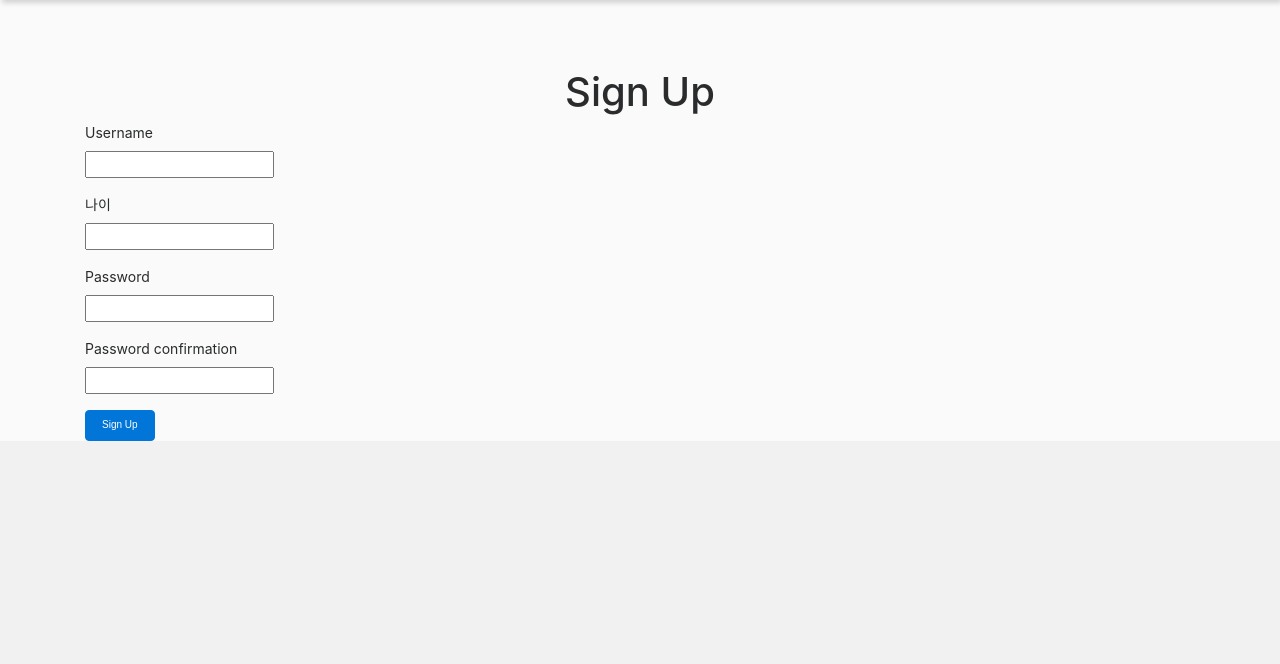
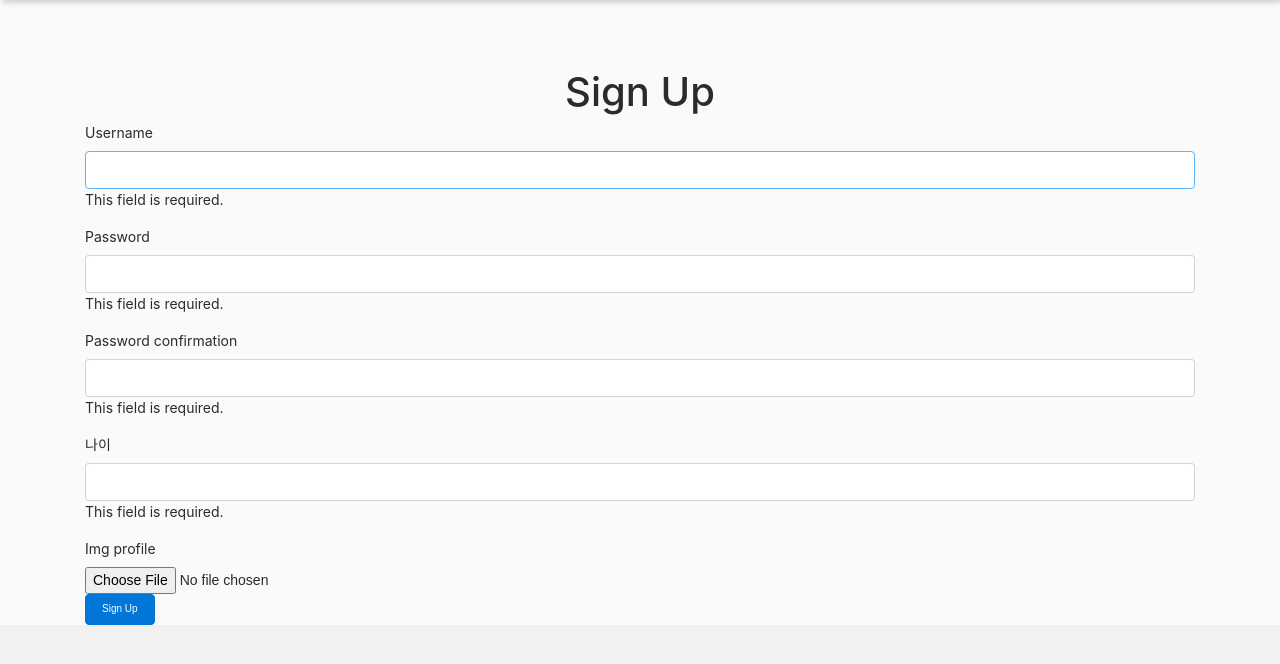
Before and after one commit to suhjohn/Instagram-Project, a Django app: page /member/signup in a window 1280 px wide. Shown: the part 54-718 px from the top of the page. Run offline with Django 3.2, Linux system fonts and the light colour scheme; parts of the project's set-up code (start-up, migrations or seed data) failed here and were passed over; some libraries are stand-ins or nearby versions.

Commit message:
Add Init to Signup Form for password1 and 2 to receive bootstrap form-control class

```diff
--- a/instagram/member/forms.py
+++ b/instagram/member/forms.py
@@ -5,47 +5,40 @@
 
 # from member.custom_validators import validate_username
 
+from .models import User
+
 User = get_user_model()
 
+
 class SignUpForm(UserCreationForm):
+    def __init__(self, *args, **kwargs):
+        super().__init__(*args, **kwargs)
+        class_update_fields = ('password1', 'password2')
+        for field in class_update_fields:
+            self.fields[field].widget.attrs.update({
+                'class' : 'form-control',
+            })
     class Meta(UserCreationForm.Meta):
         model = User
-        fields = UserCreationForm.Meta.fields + ('age',)
+        fields = ('username', 'password1', 'password2', 'age', 'img_profile',)
+        widgets = {
+            'username': forms.TextInput(
+                attrs={
+                    'class': 'form-control',
+                }
+            ),
+            'password1': forms.PasswordInput(
+                attrs={
+                    'class' : 'form-control',
+                }
+            ),
+            'age': forms.NumberInput(
+                attrs={
+                    'class': 'form-control',
+                }
+            ),
 
-
-# class SignUpForm(forms.Form):
-#     username = forms.CharField(
-#         widget=forms.TextInput(
-#             attrs={
-#                 'class': 'form-control',
-#             }
-#         )
-#     )
-#
-#     age = forms.IntegerField(
-#         widget=forms.NumberInput(
-#             attrs={
-#                 'class': 'form-control',
-#             }
-#         )
-#     )
-#
-#     password = forms.CharField(
-#         widget=forms.PasswordInput(
-#             attrs={
-#                 'class': 'form-control',
-#             }
-#         )
-#     )
-#
-#     password2 = forms.CharField(
-#         widget=forms.PasswordInput(
-#             attrs={
-#                 'class': 'form-control',
-#             }
-#         )
-#     )
-
+        }
 
 class LoginForm(forms.Form):
     """
--- a/instagram/member/models.py
+++ b/instagram/member/models.py
@@ -1,11 +1,11 @@
 from django.contrib.auth.models import AbstractUser, UserManager as DjangoUserManager
 from django.db import models
-
 
 
 class UserManager(DjangoUserManager):
     def create_superuser(self, *args, **kwargs):
         return super().create_superuser(age=30, *args, **kwargs)
+
 
 # Create your models here.
 class User(AbstractUser):
@@ -14,24 +14,23 @@
         blank=True,
     )
     age = models.IntegerField('나이')
-    # like_posts = models.ManyToManyField(
-    #     'post.Post',
-    #     verbose_name='좋아요 누른 포스트 목록',
-    #
-    # )
-    objects= UserManager()
+    like_posts = models.ManyToManyField(
+        'post.Post',
+        verbose_name='좋아요 누른 포스트 목록',
+
+    )
+    objects = UserManager()
 
     class Meta:
         verbose_name = '사용자'
-        verbose_name_plural= f'{verbose_name} 목록'
+        verbose_name_plural = f'{verbose_name} 목록'
 
-    # def like_post(self, post):
-    #     """
-    #     자신의 like_posts에 해당내용 추가
-    #     :param post:
-    #     :return:
-    #     """
-    #     self.like_posts.add(post=post)
+    def like_post(self, post):
+        """자신의 like_posts에 해당내용 추가
+        :param post:
+        :return:
+        """
+        self.like_posts.add(post=post)
 
-    #Createsuperuser를 할 때 물어보는 항목 추가
-    # REQUIRED_FIELDS = AbstractUser.REQUIRED_FIELDS + ['age']
+        # Createsuperuser를 할 때 물어보는 항목 추가
+        # REQUIRED_FIELDS = AbstractUser.REQUIRED_FIELDS + ['age']
--- a/instagram/member/views.py
+++ b/instagram/member/views.py
@@ -42,7 +42,8 @@
     """
     signup_form = SignUpForm(request.POST,)
     if signup_form.is_valid():
-        new_user = signup_form.signup()
+        new_user = signup_form.save(commit=False)
+        new_user.save()
         django_login(request, new_user)
         return redirect('post:post_list')
     context = {
--- a/instagram/static/css/style.css
+++ b/instagram/static/css/style.css
@@ -89,11 +89,14 @@
 }
 
 .comment-form-container {
-  width: 95%;
   border-top: 1px solid #e1e1e1;
   position: relative;
   margin: 0 auto;
-  height: 60px;
+}
+
+.margin-width-container {
+  width: 95%;
+  margin: 0 auto;
 }
 
 .comment-form {
--- a/instagram/static/scss/style.scss
+++ b/instagram/static/scss/style.scss
@@ -84,12 +84,16 @@
 }
 
 .comment-form-container{
-  width:95%;
   border-top: 1px solid #e1e1e1;
   position:relative;
   margin: 0 auto;
-  height:60px;
 }
+
+.margin-width-container{
+  width:95%;
+  margin:0 auto;
+}
+
 .comment-form{
   width:95%;
   height:58px;
--- a/instagram/templates/base.html
+++ b/instagram/templates/base.html
@@ -7,13 +7,6 @@
     <meta name="viewport"
           content="width=device-width, user-scalable=no, initial-scale=1.0, maximum-scale=1.0, minimum-scale=1.0">
     <meta http-equiv="X-UA-Compatible" content="ie=edge">
-    <style>
-      #map {
-        height: 600px;
-        width : 100%;
-      }
-
-    </style>
     {% include "head_css.html" %}
     <title>{% block head_title %}{% endblock %}</title>
 </head>
--- a/instagram/templates/include/form-horizontal.html
+++ b/instagram/templates/include/form-horizontal.html
@@ -14,12 +14,12 @@
             {{ field}}
         </div>
 
-        <!--{% if field.errors %}-->
-        <!--<ul>-->
-            <!--{% for error in field.errors %}-->
-            <!--<li>{{ error }}</li>-->
-            <!--{% endfor %}-->
-        <!--</ul>-->
+        {% if field.errors %}
+        <ul>
+            {% for error in field.errors %}
+            <li>{{ error }}</li>
+            {% endfor %}
+        </ul>
     </div>
 
     {% endif %}
```
Also changed, not shown: instagram/post/forms.py (+7 -0 lines), instagram/post/views.py (+4 -6 lines), instagram/templates/include/post.html (+16 -2 lines).
